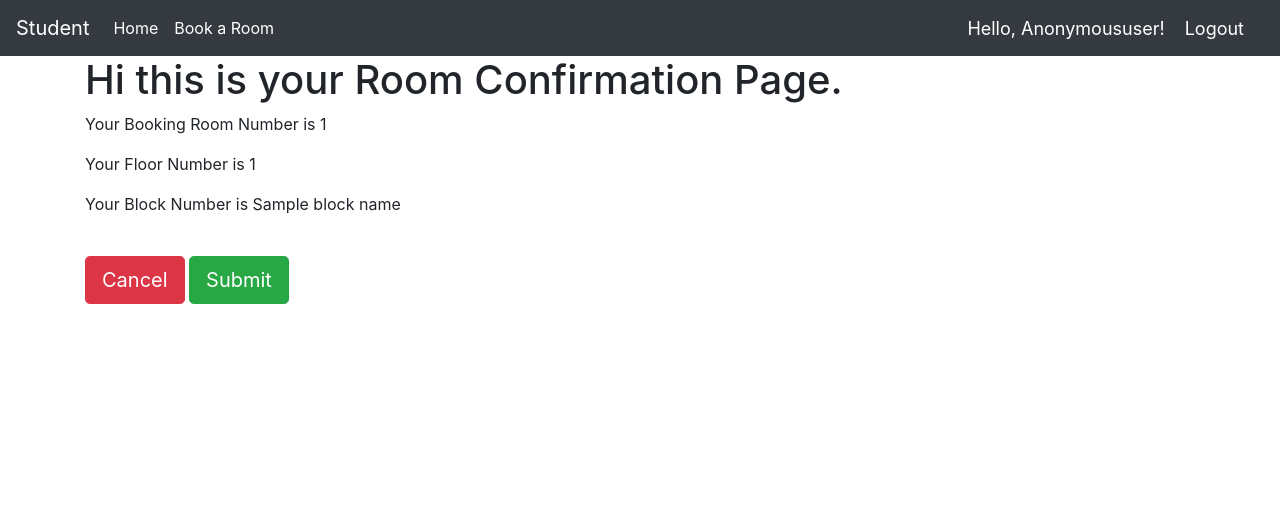
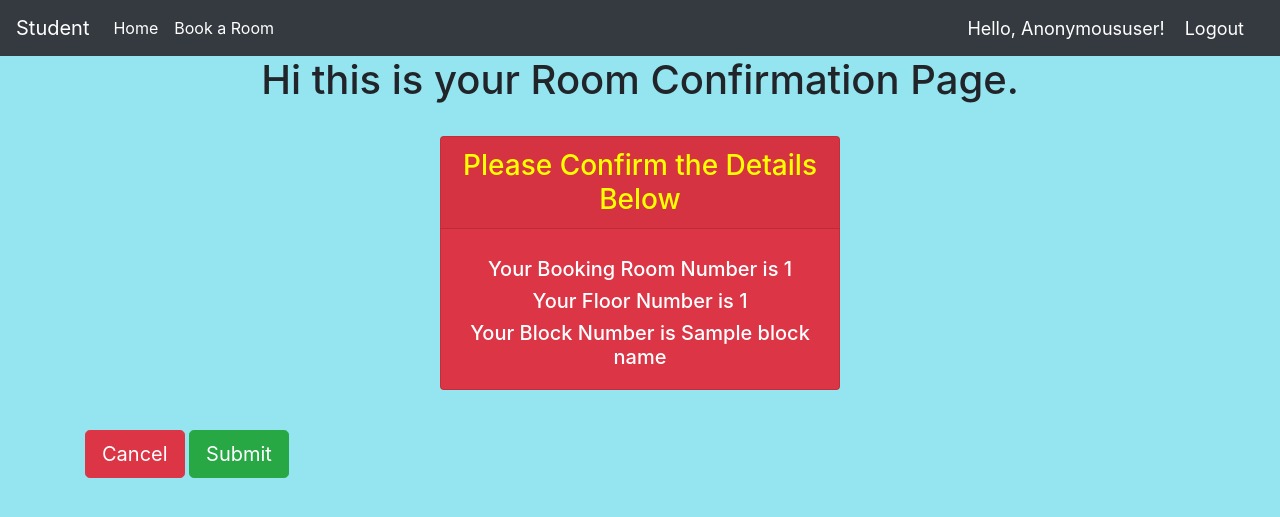
Before and after one commit to Saketh-Chandra/Hostel_Management_System, a Django app: template hostelapp/templates/hostelapp/Booking_form_page.html in a window 1280 px wide. Shown: the top 517 px of the page. Run offline with Django 3.2, Linux system fonts and the light colour scheme; the template is opened without the code that fills it: most values are stand-ins (such as "Sample title", 1, 10 or a date in 2020); some libraries are stand-ins or nearby versions.

Commit message:
Student frontend commit 1

```diff
--- a/hostelapp/templates/hostelapp/Booking_form_page.html
+++ b/hostelapp/templates/hostelapp/Booking_form_page.html
@@ -3,13 +3,28 @@
 {% load static %}
 
 {% block content %}
+<style>
+    body {
+background-color: rgb(148, 229, 240);
 
+}
+</style>
 
-    <h1>Hi this is your Room Confirmation Page.</h1>
-
-    <p> Your Booking Room Number is {{ room_number }} </p>
-    <p>Your Floor Number is {{ floor_number.Floor_Number }}</p>
-    <p>Your Block Number is {{ block_name }}</p>
+    <h1 align="middle">Hi this is your Room Confirmation Page.</h1>
+    <br>
+    <!-- <p align="middle"> Your Booking Room Number is {{ room_number }} </p>
+    <p align="middle">Your Floor Number is {{ floor_number.Floor_Number }}</p>
+    <p align="middle">Your Block Number is {{ block_name }}</p> -->
+    <div align="middle">
+    <div align="middle" class="card text-white bg-danger mb-3" style="max-width: 25rem">
+        <h3><div style="color:yellow" class="card-header">Please Confirm the Details Below</div></h3>
+        <div class="card-body text-primary">
+          <h5 style="color:white" class="card-text">Your Booking Room Number is {{ room_number }}</h5>
+          <h5 style="color:rgb(255,255, 255)" class="card-text">Your Floor Number is {{ floor_number.Floor_Number}}</h5>
+          <h5 style="color:white" class="card-text">Your Block Number is {{ block_name }}</h5>
+        </div>
+      </div>
+    </div>
     <form method="POST" action="">
         {% csrf_token %}
 
```
Also changed, not shown: hostelapp/templates/hostelapp/block_page.html (+10 -2 lines), hostelapp/templates/hostelapp/floor.html (+7 -1 lines), hostelapp/templates/hostelapp/home.html (+15 -5 lines), hostelapp/templates/hostelapp/rooms.html (+8 -1 lines), db.sqlite3.
